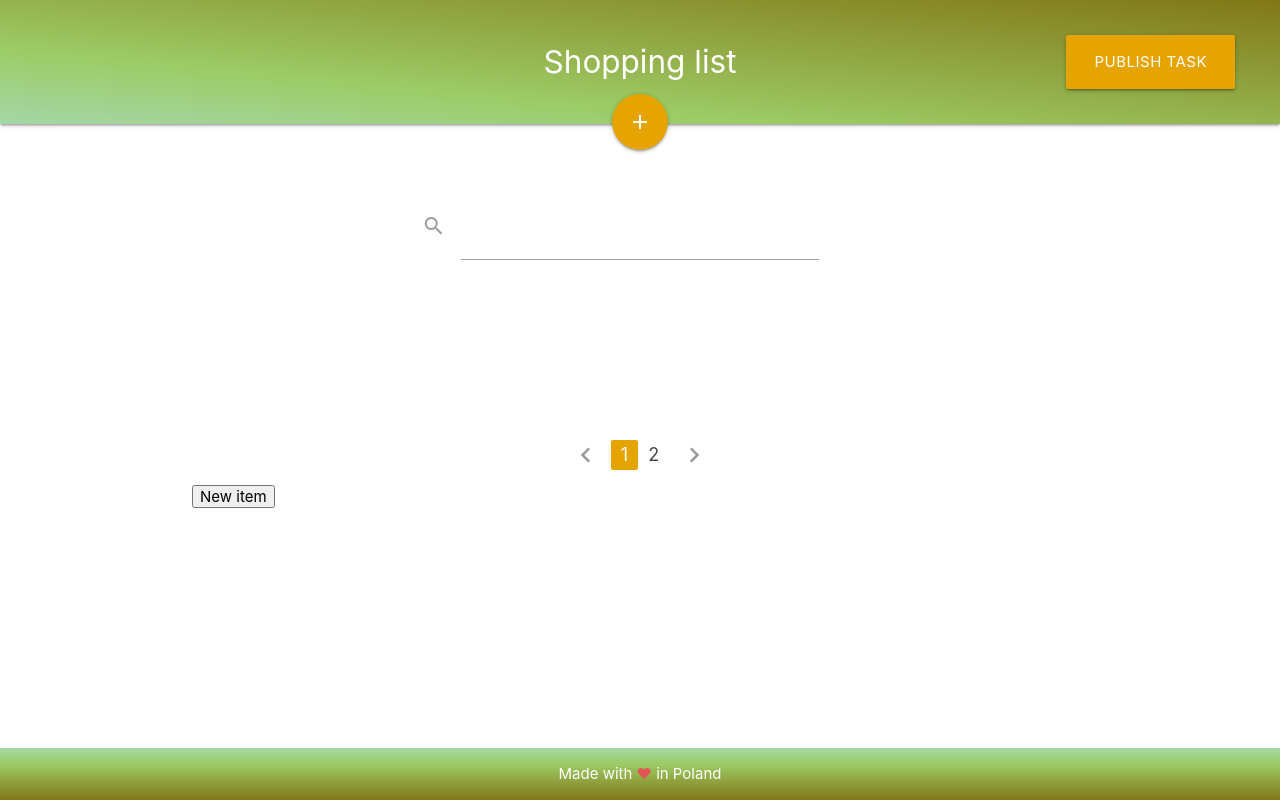
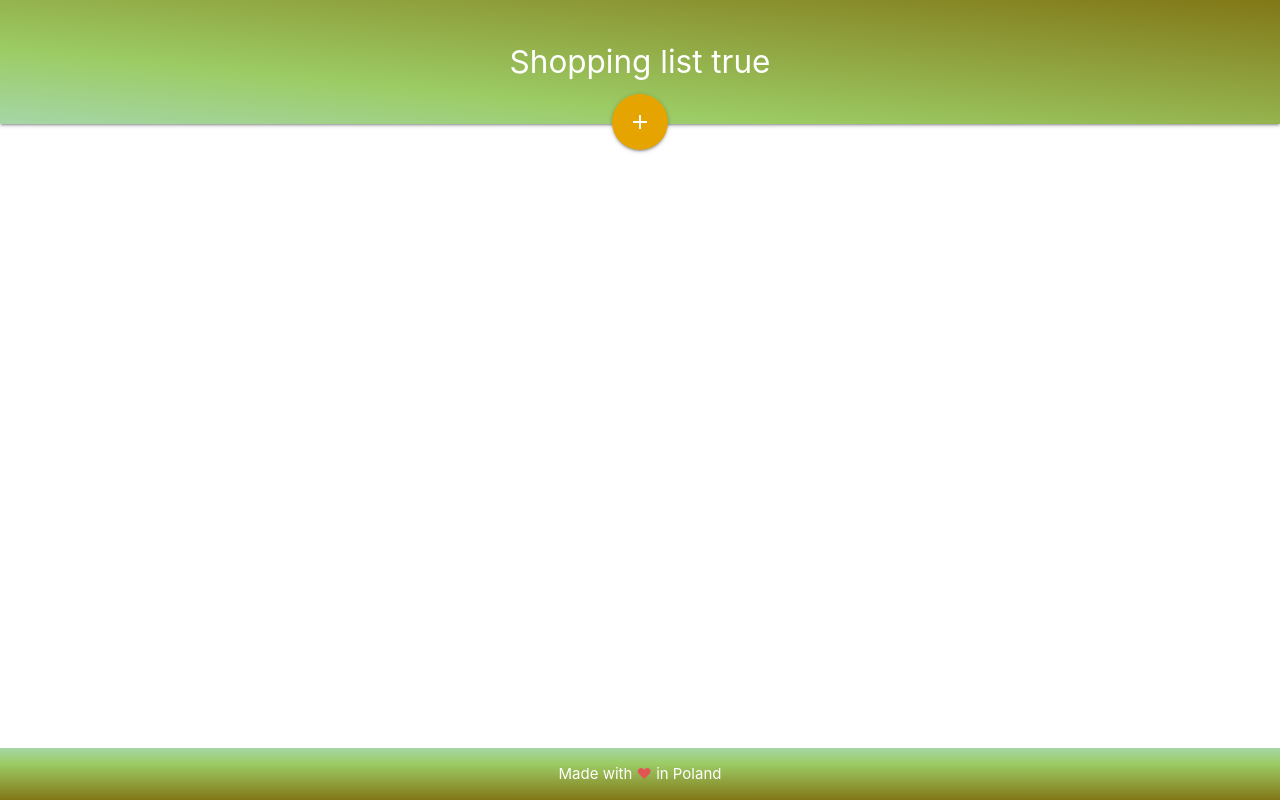
Before and after one commit to sgasior/shopping-list-vue-spring, a Vue app in the folder frontend/: page /owner/1/add-task in a window 1280 px wide. Built offline with nearby package versions, Linux system fonts and the light colour scheme.

Commit message:
Implemented routing to add task

```diff
--- a/frontend/src/App.vue
+++ b/frontend/src/App.vue
@@ -1,7 +1,7 @@
 <template>
   <div id="app">
     <Navbar />
-    <Index />
+    <router-view/>
     <Footer />
   </div>
 </template>
--- /dev/null
+++ b/frontend/src/components/AddTask.vue
@@ -0,0 +1,14 @@
+<template>
+  <main>
+
+  </main>
+</template>
+
+<script>
+export default {
+
+};
+</script>
+
+<style>
+</style>
--- a/frontend/src/components/Navbar.vue
+++ b/frontend/src/components/Navbar.vue
@@ -1,7 +1,7 @@
 <template>
   <nav class="nav-extended">
     <div class="nav-wrapper">
-      <a href="#!" class="brand-logo center">Shopping list</a>
+      <a href="#!" class="brand-logo center">Shopping list {{isAddingTaskActually}}</a>
       <ul class="right" v-if="!this.ownerId">
         <li>
           <a
@@ -12,9 +12,11 @@
       </ul>
     </div>
     <div class="nav-content">
-      <a class="btn-floating btn-large waves-effect waves-light add-btn">
-        <i class="material-icons">add</i>
-      </a>
+      <router-link :to="{path:pathToAddTask}">
+        <a class="btn-floating btn-large waves-effect waves-light add-btn">
+          <i class="material-icons">add</i>
+        </a>
+      </router-link>
     </div>
   </nav>
 </template>
@@ -33,8 +35,19 @@ export default {
       EventBus.$emit("publish-task", "Piotr");
     }
   },
+  computed: {
+    pathToAddTask() {
+      if (this.ownerId == null) {
+        return "/add-task";
+      } else {
+        return `/owner/${this.ownerId}/add-task`;
+      }
+    }
+  },
   created() {
     this.ownerId = this.$route.params.ownerId;
+    this.isAddingTaskActually =
+      this.$router.currentRoute.name === "AddTaskWithOwnerId";
   }
 };
 </script>
--- a/frontend/src/router/index.js
+++ b/frontend/src/router/index.js
@@ -1,18 +1,28 @@
 import Vue from 'vue'
 import VueRouter from 'vue-router'
 import Index from '@/components/Index'
+import AddTask from '@/components/AddTask'
 Vue.use(VueRouter)
 
-const routes = [
-  {
+const routes = [{
     path: '/',
     name: 'Index',
     component: Index
   },
   {
-    path: '/:ownerId',
+    path: '/owner/:ownerId',
     name: 'IndexWithOwnerId',
     component: Index
+  },
+  {
+    path: '/add-task',
+    name: 'AddTask',
+    component: AddTask
+  },
+  {
+    path: '/owner/:ownerId/add-task',
+    name: 'AddTaskWithOwnerId',
+    component: AddTask
   }
 ]
 
```
